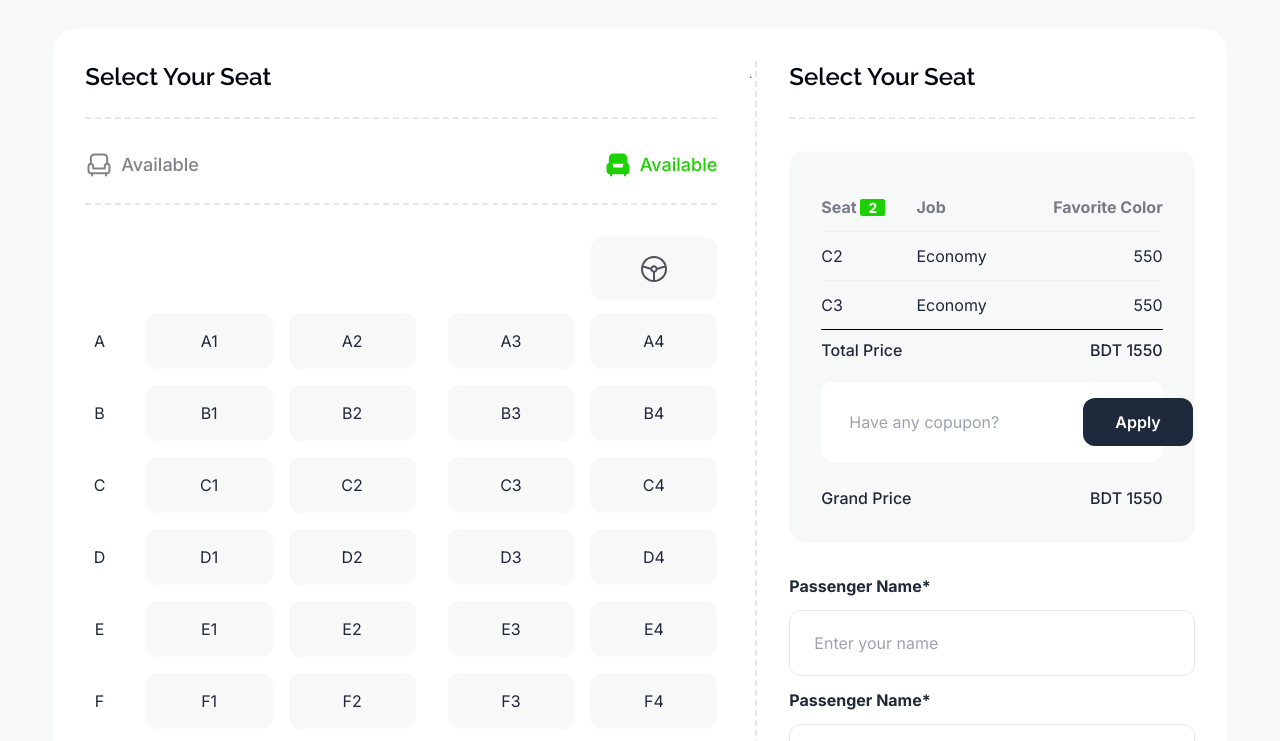
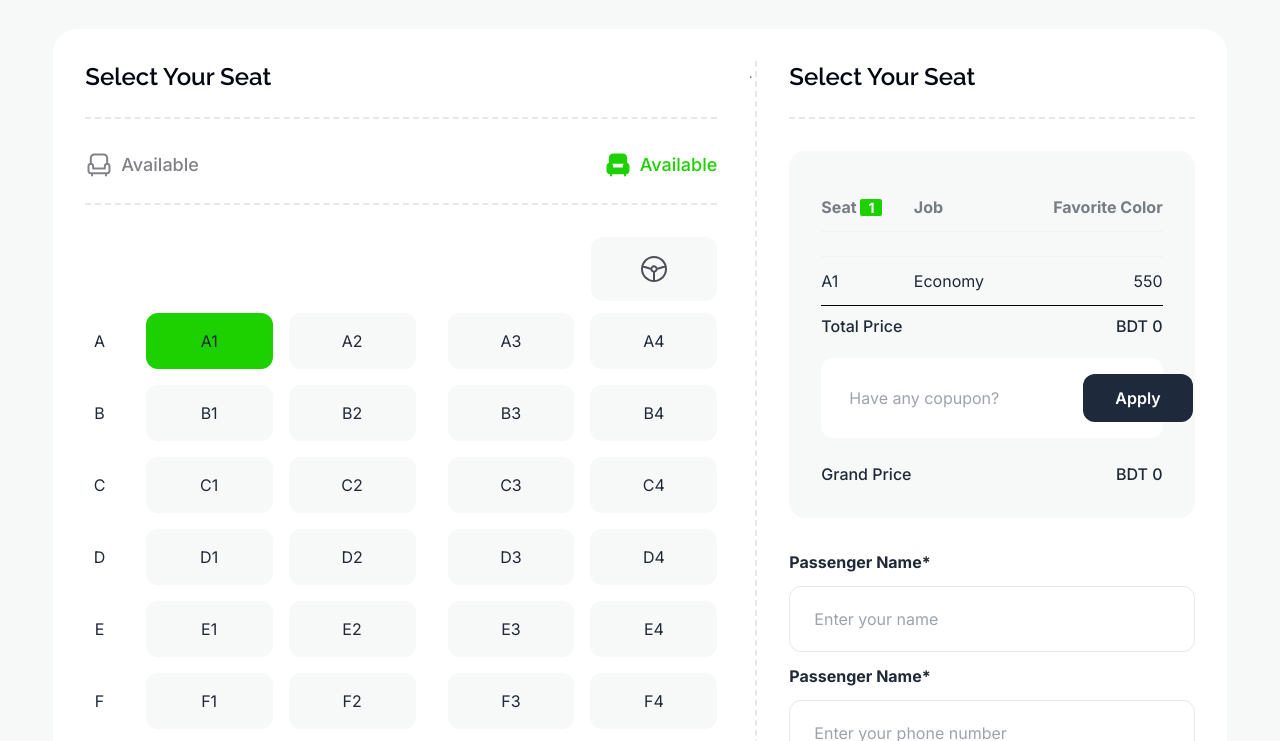
Before and after one commit to AbdullahAlMaksud/b9-a5, a plain HTML site: page index.html in a window 1280 px wide. Both pictures are taken after a click on the button "A1". Shown: the part 2132-2873 px from the top of the page. Drawn offline with nearby package versions, Linux system fonts and the light colour scheme.

Commit message:
Some Funtionality Added

```diff
--- a/index.html
+++ b/index.html
@@ -199,7 +199,7 @@
 
       <!-- Ticket & Seat Section -->
       <section
-        class="bg-[#F7F8F8] rounded-t-[88px] border-themecolor border-t-2 translate-y-[2px] mt-20">
+        class="bg-[#F7F8F8] rounded-t-[88px] border-themecolor border-t-2 translate-y-[2px] mt-20 pb-36">
         <div>
           <h3 class="font-bold text-center text-4xl rounded pt-28">
             P.H Paribahan
@@ -229,7 +229,7 @@
                 <button class="rounded-xl p-4 bg-[#1dd10026] flex gap-3">
                   <img src="./assets/icon/tabler-icon-armchair.svg" alt />
                   <p class="font-medium font-inter text-themecolor text-lg">
-                    <span id>40</span> Seats left
+                    <span id="remaining-seat">40</span> Seats left
                   </p>
                 </button>
               </div>
@@ -267,7 +267,7 @@
               src="./assets/icon/tabler-icon-coin-taka-filled.svg"
               alt />
             <p class="font-bold text-3xl text-[#030712] text-center">
-              <span id>550</span> Taka
+              <span id="ticket-price">550</span> Taka
             </p>
             <p class="font-semibold text-2xl text-center text-[#03071299]">
               Per seat
@@ -391,24 +391,18 @@
                   <!-- head -->
                   <thead>
                     <tr class="text-base">
-                      <th class="px-0">Seat <span
-                          class="text-sm bg-themecolor px-2 rounded-sm text-white">2</span></th>
+                      <th class="px-0">Seat <span id="seat-count-indicator"
+                          class="text-sm bg-themecolor px-2 rounded-sm text-white">0</span></th>
                       <th>Job</th>
                       <th class="text-right px-0">Favorite Color</th>
                     </tr>
                   </thead>
-                  <tbody>
+                  <tbody id="price-display">
                     <!-- row 1 -->
-                    <tr>
-                      <td class="px-0">C2</td>
-                      <td>Economy</td>
-                      <td class="text-right px-0">550</td>
-                    </tr>
-                    <!-- row 2 -->
-                    <tr>
-                      <td class="px-0">C3</td>
-                      <td>Economy</td>
-                      <td class="text-right px-0">550</td>
+                    <tr class="">
+                      <td class="px-0"></td>
+                      <td></td>
+                      <td class="text-right px-0"></td>
                     </tr>
                   </tbody>
                 </table>
@@ -418,7 +412,7 @@
               <div
                 class="flex justify-between border-t-[1px] border-black pt-2 font-medium text-base">
                 <p>Total Price</p>
-                <p>BDT 1550</p>
+                <p>BDT <span>0</span></p>
               </div>
 
               <!-- Coupon and button -->
@@ -435,7 +429,7 @@
               <div
                 class="flex justify-between pt-6 font-medium text-base">
                 <p>Grand Price</p>
-                <p>BDT 1550</p>
+                <p>BDT <span>0</span></p>
               </div>
 
             </div>
@@ -457,7 +451,7 @@
         </div>
       </section>
     </main>
-    <footer class="bg-black text-white mx-auto mt-32">
+    <footer class="bg-black text-white mx-auto">
       <div class="w-11/12 mx-auto container">
         <div
           class="flex justify-between items-center pt-32 pb-12 border-b-[1px] border-dashed">
@@ -487,5 +481,6 @@
         </div>
       </div>
     </footer>
+    <script src="./js/script.js"></script>
   </body>
 </html>
--- /dev/null
+++ b/js/script.js
@@ -0,0 +1,37 @@
+const seats = document.getElementsByClassName('seat-button');
+
+let seatCount = parseInt(document.getElementById('seat-count-indicator').innerText);
+let seatRemain = parseInt(document.getElementById('remaining-seat').innerText);
+const ticketPrice = parseInt(document.getElementById('ticket-price').innerText)
+
+for (const seat of seats){
+    seat.addEventListener('click', function(e){
+        console.log('Bhai AMi Assi')
+        seatCount++;
+        setInnerText('seat-count-indicator', seatCount);
+        seatRemain--;
+        setInnerText('remaining-seat', seatRemain);
+
+        e.target.classList.toggle('bg-themecolor');
+        const seatNumber = e.target.innerText;
+        console.log(seatNumber, ticketPrice)
+
+
+        const ticketDisplayElement = document.createElement('tr');
+        const ticketDisplay = document.getElementById('price-display');
+        ticketDisplayElement.innerHTML = `<tr class="">
+        <td class="px-0">${seatNumber}</td>
+        <td>Economy</td>
+        <td class="text-right px-0">${ticketPrice}</td>
+      </tr>`
+
+      ticketDisplay.appendChild(ticketDisplayElement);
+    })
+}
+
+
+//Utility Function
+function setInnerText(idName, value){
+    const newElement = document.getElementById(idName);
+    newElement.innerText = value;
+}
```
Also changed, not shown: Others/is.htm (renamed from is.htm).
